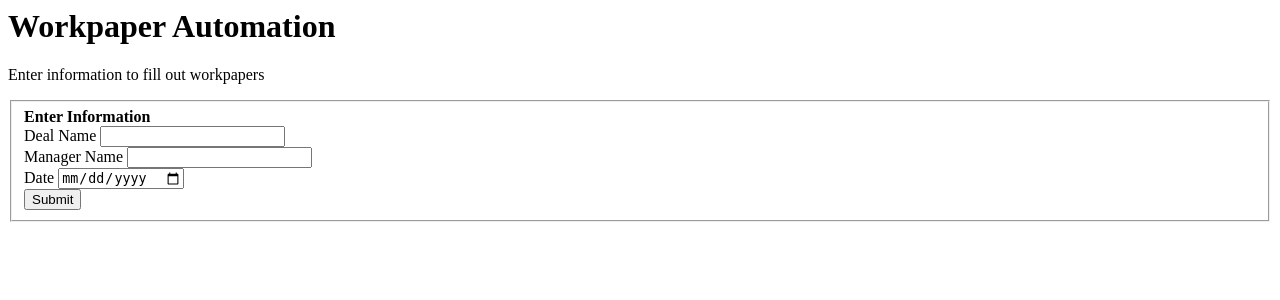
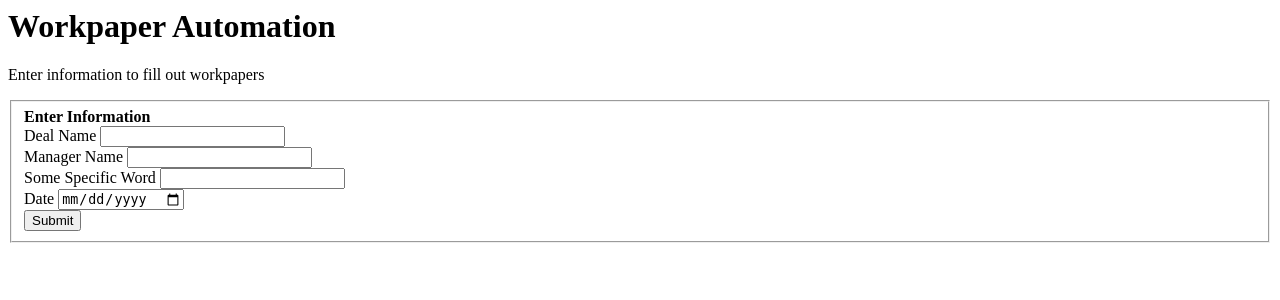
Before and after one commit to justinpak13/Document-Automation, a Flask app: page / in a window 1280 px wide. Shown: the top 300 px of the page. Run offline with Flask 2, Linux system fonts and the light colour scheme.

Commit message:
finished proof of concept

```diff
--- a/flask_app/forms.py
+++ b/flask_app/forms.py
@@ -6,6 +6,7 @@ from wtforms.validators import DataRequired, Length
 class InputForm(FlaskForm):
     deal_name = StringField('Deal Name', validators=[DataRequired(), Length(min=2,max=50)])
     manager_name = StringField('Manager Name', validators=[DataRequired(), Length(min=2,max=50)])
+    some_specific_word = StringField('Some Specific Word', validators=[DataRequired(), Length(min=2,max=50)])
     date = DateField('Date',validators= [DataRequired()])
 
     submit = SubmitField("Submit")
--- a/flask_app/routes.py
+++ b/flask_app/routes.py
@@ -13,7 +13,10 @@ def home():
     form = InputForm()
     if form.validate_on_submit():
         flash("Please Wait. Files Generating",'success')
-        document_location = create_document()
+        document_location = create_document(deal_name = form.deal_name._value(),
+                                            specific_word = form.some_specific_word._value(),
+                                            manager_name = form.manager_name._value(),
+                                            date = form.date._value())
         return send_file(f'../{document_location}')
         return redirect(url_for('home'))
     return render_template('form.html', title="home", form=form)
--- a/flask_app/templates/form.html
+++ b/flask_app/templates/form.html
@@ -25,6 +25,10 @@
                     {{ form.manager_name(class="form-control, form-control-lg") }}
                 </div>
                 <div class="form-group">
+                    {{ form.some_specific_word.label(class="form-control-label") }}
+                    {{ form.some_specific_word(class="form-control, form-control-lg") }}
+                </div>
+                <div class="form-group">
                     {{ form.date.label(class="form-control-label") }}
                     {{ form.date(class="form-control, form-control-lg") }}
                 </div>
```
Also changed, not shown: CreateDocuments.py (+6 -7 lines), 2 other files.
